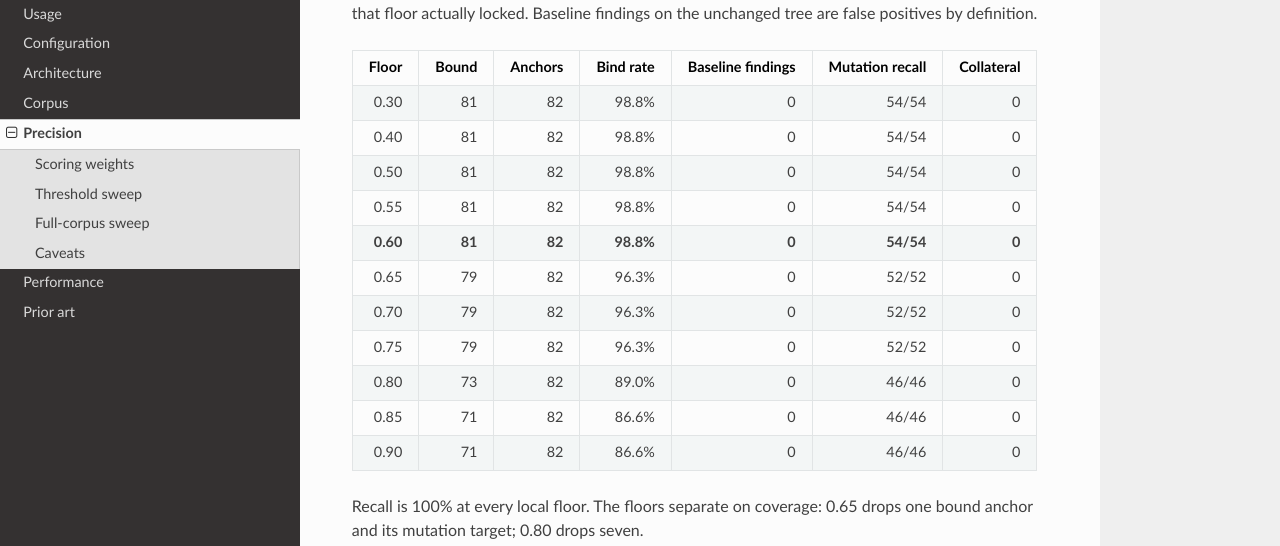
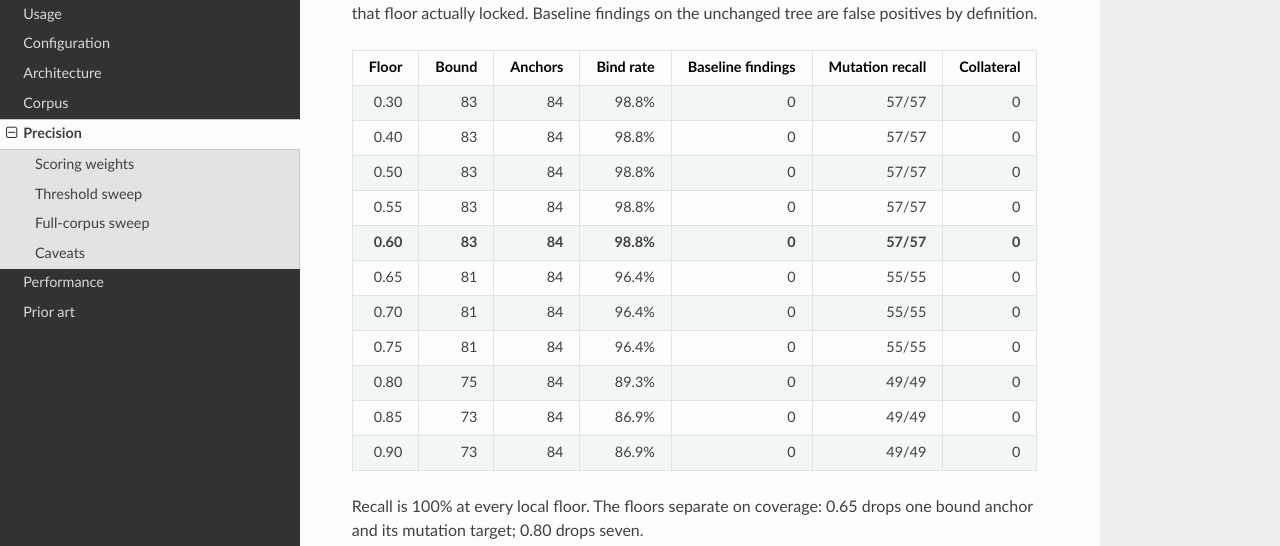
Before and after one commit to vindeckyy/docbind, an MkDocs documentation site: the page built from docs/precision.md, in a window 1280 px wide and 1400 px high, scrolled down 1109 px. Shown: the part 165-711 px from the top of the window. Built offline with MkDocs 1.6.1, drawn with Linux system fonts in a browser that asks for light colours; nearby versions of some CDN libraries; some of the changed text lies outside the part shown.

```diff
--- a/docs/precision.md
+++ b/docs/precision.md
@@ -37,17 +37,17 @@ A binding also fails when the best score is within `0.05` of the second candidat
 
 | Floor | Bound | Anchors | Bind rate | Baseline findings | Mutation recall | Collateral |
 |---:|---:|---:|---:|---:|---:|---:|
-| 0.30 | 81 | 82 | 98.8% | 0 | 54/54 | 0 |
-| 0.40 | 81 | 82 | 98.8% | 0 | 54/54 | 0 |
-| 0.50 | 81 | 82 | 98.8% | 0 | 54/54 | 0 |
-| 0.55 | 81 | 82 | 98.8% | 0 | 54/54 | 0 |
-| **0.60** | **81** | **82** | **98.8%** | **0** | **54/54** | **0** |
-| 0.65 | 79 | 82 | 96.3% | 0 | 52/52 | 0 |
-| 0.70 | 79 | 82 | 96.3% | 0 | 52/52 | 0 |
-| 0.75 | 79 | 82 | 96.3% | 0 | 52/52 | 0 |
-| 0.80 | 73 | 82 | 89.0% | 0 | 46/46 | 0 |
-| 0.85 | 71 | 82 | 86.6% | 0 | 46/46 | 0 |
-| 0.90 | 71 | 82 | 86.6% | 0 | 46/46 | 0 |
+| 0.30 | 83 | 84 | 98.8% | 0 | 57/57 | 0 |
+| 0.40 | 83 | 84 | 98.8% | 0 | 57/57 | 0 |
+| 0.50 | 83 | 84 | 98.8% | 0 | 57/57 | 0 |
+| 0.55 | 83 | 84 | 98.8% | 0 | 57/57 | 0 |
+| **0.60** | **83** | **84** | **98.8%** | **0** | **57/57** | **0** |
+| 0.65 | 81 | 84 | 96.4% | 0 | 55/55 | 0 |
+| 0.70 | 81 | 84 | 96.4% | 0 | 55/55 | 0 |
+| 0.75 | 81 | 84 | 96.4% | 0 | 55/55 | 0 |
+| 0.80 | 75 | 84 | 89.3% | 0 | 49/49 | 0 |
+| 0.85 | 73 | 84 | 86.9% | 0 | 49/49 | 0 |
+| 0.90 | 73 | 84 | 86.9% | 0 | 49/49 | 0 |
 
 Recall is 100% at every local floor. The floors separate on coverage: 0.65 drops one bound anchor and its mutation target; 0.80 drops seven.
 
@@ -57,12 +57,12 @@ The same sweep over all twelve corpus cases gives a sharper coverage edge. Floor
 
 | Floor | Bound | Anchors | Bind rate | Baseline findings | Mutation recall | Collateral |
 |---:|---:|---:|---:|---:|---:|---:|
-| 0.40 | 820 | 3370 | 24.3% | 0 | 74/74 | 0 |
-| 0.50 | 820 | 3370 | 24.3% | 0 | 74/74 | 0 |
-| 0.55 | 804 | 3370 | 23.9% | 0 | 74/74 | 0 |
-| **0.60** | **803** | **3370** | **23.8%** | 0 | **74/74** | 0 |
-| 0.70 | 644 | 3370 | 19.1% | 0 | 72/72 | 0 |
-| 0.80 | 603 | 3370 | 17.9% | 0 | 65/65 | 0 |
+| 0.40 | 822 | 3372 | 24.4% | 0 | 77/77 | 0 |
+| 0.50 | 822 | 3372 | 24.4% | 0 | 77/77 | 0 |
+| 0.55 | 806 | 3372 | 23.9% | 0 | 77/77 | 0 |
+| **0.60** | **805** | **3372** | **23.9%** | 0 | **77/77** | 0 |
+| 0.70 | 646 | 3372 | 19.2% | 0 | 75/75 | 0 |
+| 0.80 | 605 | 3372 | 17.9% | 0 | 68/68 | 0 |
 
 The default stays at 0.60. Lowering to 0.50 would add 17 anchors, but each is a bare name with no import, qualification, signature, or API-doc context. The precision model treats name-only matches in prose as noise, and the test suite pins that rule. The 17 extra anchors are not evidence that the floor should move; they are the class of binding the floor exists to reject.
 
@@ -74,6 +74,6 @@ Raw rows are in `corpus/precision.json` for the local sweep and `corpus/precisio
 
 ## Caveats
 
-- The local sweep covers 82 anchors across eight fixtures. The full sweep covers all 3360 anchors but only five floors.
+- The local sweep covers 84 anchors across eight fixtures. The full sweep covers all 3360 anchors but only five floors.
 - Recall here means detecting a seeded rename of a symbol that floor locked. It says nothing about symbols the floor did not bind.
 - The full sweep samples five floors. A finer scan between 0.50 and 0.70 could locate a tighter edge.
--- a/package.json
+++ b/package.json
@@ -1,6 +1,6 @@
 {
   "name": "@vindeckyy/docbind",
-  "version": "0.1.49",
+  "version": "0.1.50",
   "description": "Static analysis for stale symbol references in markdown and reStructuredText. Supports TypeScript, JavaScript, Python, Rust, and Go.",
   "type": "module",
   "bin": {
```
Also changed, not shown: CHANGELOG.md (+19 -0 lines), README.md (+6 -6 lines), docs/configuration.md (+1 -1 lines), docs/corpus.md (+3 -3 lines), 11 other files.
